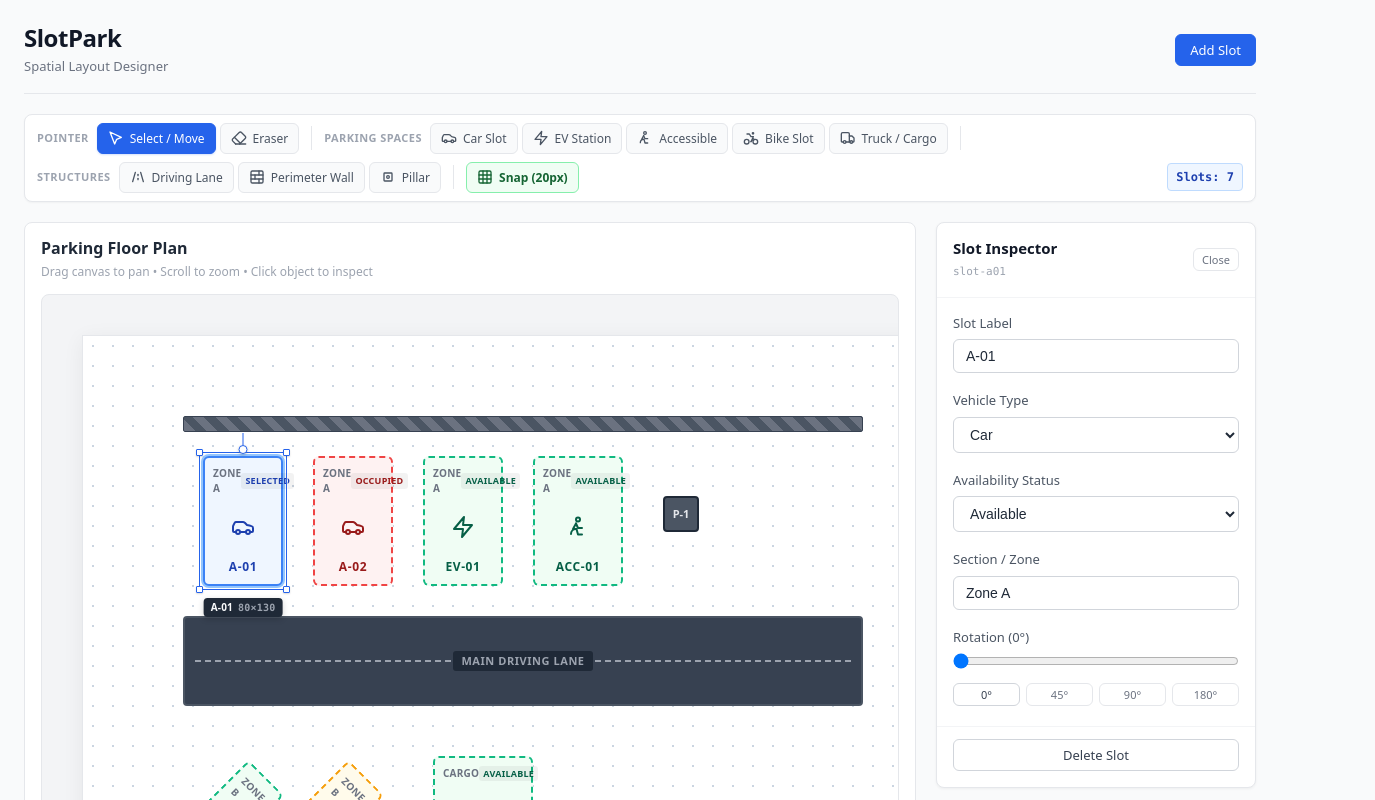
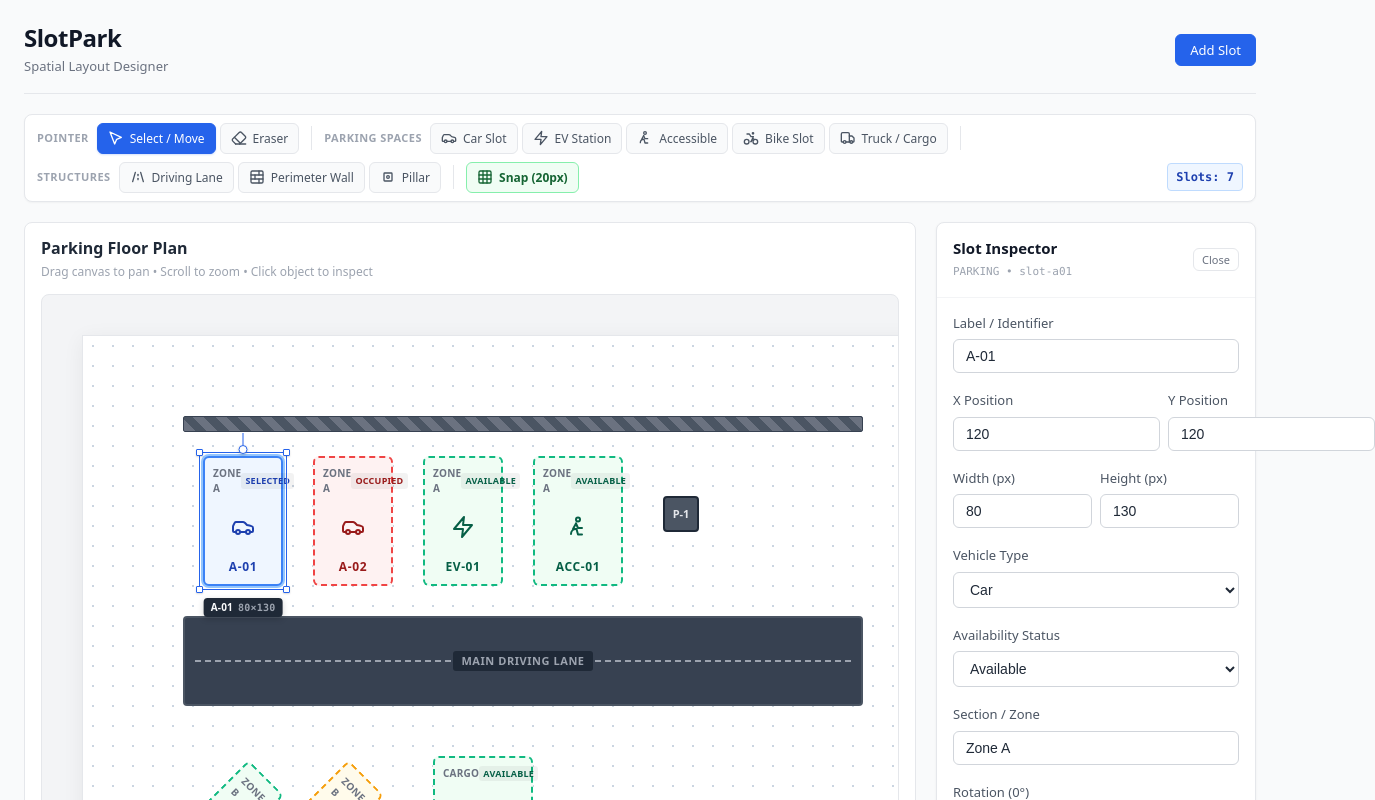
Before and after one commit to luvsingh2006/SlotPark, a React (Vite) app: page / in a window 1280 px wide. Shown: the top 800 px of the page, 1375 px wide, since content can reach past the window. Built offline with nearby package versions, Linux system fonts and the light colour scheme.

Commit message:
integrate canvas editor with slot inspector state synchronization

```diff
--- a/src/App.jsx
+++ b/src/App.jsx
@@ -48,12 +48,15 @@ function App() {
         setSelectedId(null)
       } else if ((e.key === 'Delete' || e.key === 'Backspace') && selectedId) {
         handleDeleteObject(selectedId)
+      } else if ((e.ctrlKey || e.metaKey) && e.key.toLowerCase() === 'd' && selectedId) {
+        e.preventDefault()
+        handleDuplicateObject(selectedId)
       }
     }
 
     window.addEventListener('keydown', handleKeyDown)
     return () => window.removeEventListener('keydown', handleKeyDown)
-  }, [selectedId])
+  }, [selectedId, objects])
 
   const handleSelectObject = (id) => {
     if (activeTool === 'eraser') {
@@ -80,6 +83,21 @@ function App() {
     if (selectedId === id) {
       setSelectedId(null)
     }
+  }
+
+  const handleDuplicateObject = (id) => {
+    const target = objects.find((o) => o.id === id)
+    if (!target) return
+    const newId = `${target.type}-${Date.now()}-${Math.floor(Math.random() * 1000)}`
+    const duplicated = {
+      ...target,
+      id: newId,
+      x: target.x + 20,
+      y: target.y + 20,
+      label: target.label ? `${target.label} (Copy)` : '',
+    }
+    setObjects((prev) => [...prev, duplicated])
+    setSelectedId(newId)
   }
 
   const handleAddSlot = () => {
@@ -157,25 +175,13 @@ function App() {
           />
         </section>
 
-        {isSelectedSlot ? (
         <SlotInspector
           slot={selectedObject}
           onUpdate={handleUpdateSelectedSlot}
           onDeselect={() => setSelectedId(null)}
           onDelete={handleDeleteObject}
+          onDuplicate={handleDuplicateObject}
         />
-        ) : (
-          <aside className="slot-inspector slot-inspector--empty">
-            <div className="slot-inspector__placeholder">
-              <h3>{selectedObject ? selectedObject.label || selectedObject.type : 'No Object Selected'}</h3>
-              <p>
-                {selectedObject
-                  ? `${selectedObject.type.toUpperCase()} • ${selectedObject.width}×${selectedObject.height}px`
-                  : 'Select any parking space or structural element on the canvas to inspect its properties.'}
-              </p>
-            </div>
-          </aside>
-        )}
       </main>
     </div>
   )
--- a/src/components/SlotInspector.css
+++ b/src/components/SlotInspector.css
@@ -54,9 +54,21 @@
   gap: 14px;
 }
 
+.form-row {
+  display: flex;
+  gap: 8px;
+}
+
+.form-group--half {
+  flex: 1;
+}
+
 .slot-inspector__footer {
   padding: 12px 16px 16px;
   border-top: 1px solid #f3f4f6;
+  display: flex;
+  flex-direction: column;
+  gap: 8px;
 }
 
 .form-group__header {
--- a/src/components/SlotInspector.jsx
+++ b/src/components/SlotInspector.jsx
@@ -1,3 +1,4 @@
+import { isSlotType } from '../utils/layoutModels'
 import './SlotInspector.css'
 
 const VEHICLE_OPTIONS = [
@@ -17,35 +18,52 @@ const STATUS_OPTIONS = [
 
 const PRESET_ROTATIONS = [0, 45, 90, 180]
 
-export function SlotInspector({ slot, onUpdate, onDeselect, onDelete }) {
-  if (!slot) {
+export function SlotInspector({
+  slot: obj,
+  onUpdate,
+  onDeselect,
+  onDelete,
+  onDuplicate,
+}) {
+  if (!obj) {
     return (
       <aside className="slot-inspector slot-inspector--empty">
         <div className="slot-inspector__placeholder">
-          <h3>No Slot Selected</h3>
-          <p>Click on any parking slot in the grid to inspect and modify its attributes.</p>
+          <h3>No Object Selected</h3>
+          <p>Click on any parking slot or structural element on the canvas to inspect its attributes.</p>
         </div>
       </aside>
     )
   }
 
+  const isSlot = isSlotType(obj.type)
+
   const handleChange = (field, value) => {
     onUpdate({ [field]: value })
+  }
+
+  const handleNumericChange = (field, value) => {
+    const num = Number(value)
+    if (!isNaN(num)) {
+      onUpdate({ [field]: num })
+    }
   }
 
   return (
     <aside className="slot-inspector">
       <div className="slot-inspector__header">
         <div>
-          <h3>Slot Inspector</h3>
-          <span className="slot-inspector__id">{slot.id}</span>
+          <h3>{isSlot ? 'Slot Inspector' : 'Element Inspector'}</h3>
+          <span className="slot-inspector__id">
+            {obj.type.toUpperCase()} • {obj.id}
+          </span>
         </div>
         {onDeselect && (
           <button
             type="button"
             className="btn btn--subtle btn--small"
             onClick={onDeselect}
-            title="Deselect slot"
+            title="Deselect (Esc)"
           >
             Close
           </button>
@@ -53,24 +71,80 @@ export function SlotInspector({ slot, onUpdate, onDeselect, onDelete }) {
       </div>
 
       <div className="slot-inspector__body">
+        {/* Label / Identifier */}
         <div className="form-group">
-          <label htmlFor="inspector-label">Slot Label</label>
+          <label htmlFor="inspector-label">Label / Identifier</label>
           <input
             id="inspector-label"
             type="text"
             className="form-input"
-            value={slot.label || ''}
-            placeholder="e.g. A-01"
+            value={obj.label || ''}
+            placeholder={isSlot ? 'e.g. A-01' : 'e.g. Main Lane'}
             onChange={(e) => handleChange('label', e.target.value)}
           />
         </div>
 
+        {/* Spatial Position Coordinates (X, Y) */}
+        <div className="form-row">
+          <div className="form-group form-group--half">
+            <label htmlFor="inspector-x">X Position</label>
+            <input
+              id="inspector-x"
+              type="number"
+              className="form-input"
+              value={obj.x ?? 0}
+              onChange={(e) => handleNumericChange('x', e.target.value)}
+            />
+          </div>
+          <div className="form-group form-group--half">
+            <label htmlFor="inspector-y">Y Position</label>
+            <input
+              id="inspector-y"
+              type="number"
+              className="form-input"
+              value={obj.y ?? 0}
+              onChange={(e) => handleNumericChange('y', e.target.value)}
+            />
+          </div>
+        </div>
+
+        {/* Spatial Dimensions (Width, Height) */}
+        <div className="form-row">
+          <div className="form-group form-group--half">
+            <label htmlFor="inspector-width">Width (px)</label>
+            <input
+              id="inspector-width"
+              type="number"
+              min="20"
+              max="1600"
+              className="form-input"
+              value={obj.width ?? 80}
+              onChange={(e) => handleNumericChange('width', e.target.value)}
+            />
+          </div>
+          <div className="form-group form-group--half">
+            <label htmlFor="inspector-height">Height (px)</label>
+            <input
+              id="inspector-height"
+              type="number"
+              min="10"
+              max="1600"
+              className="form-input"
+              value={obj.height ?? 120}
+              onChange={(e) => handleNumericChange('height', e.target.value)}
+            />
+          </div>
+        </div>
+
+        {/* Slot Specific Properties */}
+        {isSlot && (
+          <>
             <div className="form-group">
               <label htmlFor="inspector-vehicle">Vehicle Type</label>
               <select
                 id="inspector-vehicle"
                 className="form-select"
-            value={slot.vehicleType || 'car'}
+                value={obj.vehicleType || 'car'}
                 onChange={(e) => handleChange('vehicleType', e.target.value)}
               >
                 {VEHICLE_OPTIONS.map((opt) => (
@@ -86,7 +160,7 @@ export function SlotInspector({ slot, onUpdate, onDeselect, onDelete }) {
               <select
                 id="inspector-status"
                 className="form-select"
-            value={slot.status || 'available'}
+                value={obj.status || 'available'}
                 onChange={(e) => handleChange('status', e.target.value)}
               >
                 {STATUS_OPTIONS.map((opt) => (
@@ -103,15 +177,18 @@ export function SlotInspector({ slot, onUpdate, onDeselect, onDelete }) {
                 id="inspector-section"
                 type="text"
                 className="form-input"
-            value={slot.section || ''}
+                value={obj.section || ''}
                 placeholder="e.g. Zone A"
                 onChange={(e) => handleChange('section', e.target.value)}
               />
             </div>
+          </>
+        )}
 
+        {/* Rotation Controls */}
         <div className="form-group">
           <div className="form-group__header">
-            <label htmlFor="inspector-rotation">Rotation ({slot.rotation || 0}°)</label>
+            <label htmlFor="inspector-rotation">Rotation ({obj.rotation || 0}°)</label>
           </div>
           <input
             id="inspector-rotation"
@@ -120,15 +197,15 @@ export function SlotInspector({ slot, onUpdate, onDeselect, onDelete }) {
             max="360"
             step="15"
             className="form-range"
-            value={slot.rotation || 0}
-            onChange={(e) => handleChange('rotation', Number(e.target.value))}
+            value={obj.rotation || 0}
+            onChange={(e) => handleNumericChange('rotation', e.target.value)}
           />
           <div className="preset-buttons">
             {PRESET_ROTATIONS.map((deg) => (
               <button
                 key={deg}
                 type="button"
-                className={`btn btn--small ${slot.rotation === deg ? 'btn--active' : 'btn--subtle'}`}
+                className={`btn btn--small ${obj.rotation === deg ? 'btn--active' : 'btn--subtle'}`}
                 onClick={() => handleChange('rotation', deg)}
               >
                 {deg}°
@@ -138,17 +215,28 @@ export function SlotInspector({ slot, onUpdate, onDeselect, onDelete }) {
         </div>
       </div>
 
+      <div className="slot-inspector__footer">
+        {onDuplicate && (
+          <button
+            type="button"
+            className="btn btn--subtle btn--full"
+            onClick={() => onDuplicate(obj.id)}
+            title="Duplicate Object (Ctrl+D)"
+          >
+            Duplicate Element
+          </button>
+        )}
         {onDelete && (
-        <div className="slot-inspector__footer">
           <button
             type="button"
             className="btn btn--danger btn--full"
-            onClick={() => onDelete(slot.id)}
+            onClick={() => onDelete(obj.id)}
+            title="Delete Object (Delete)"
           >
-            Delete Slot
+            Delete Element
           </button>
+        )}
       </div>
-      )}
     </aside>
   )
 }
```
Lines whose indentation alone changed are shown as unchanged.
